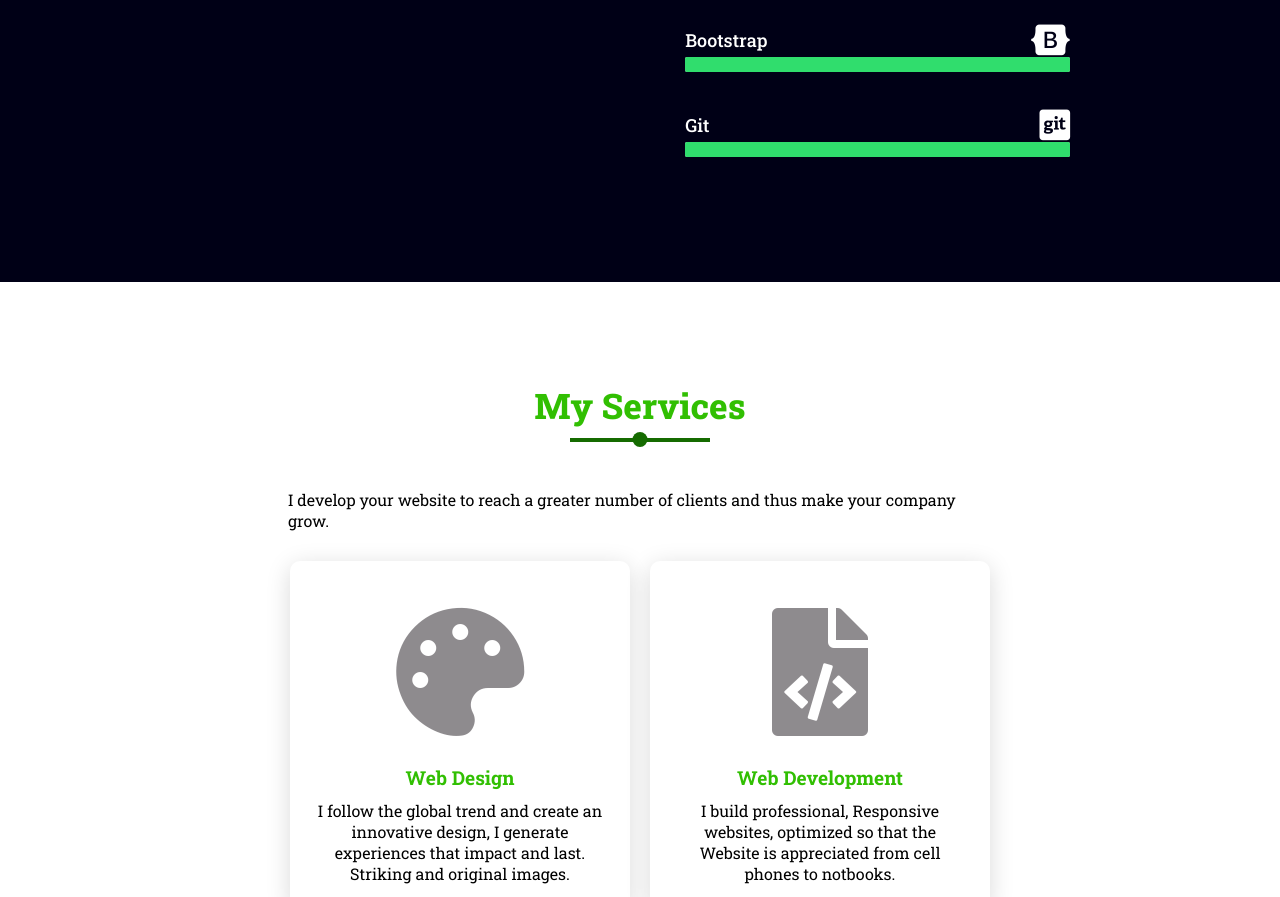
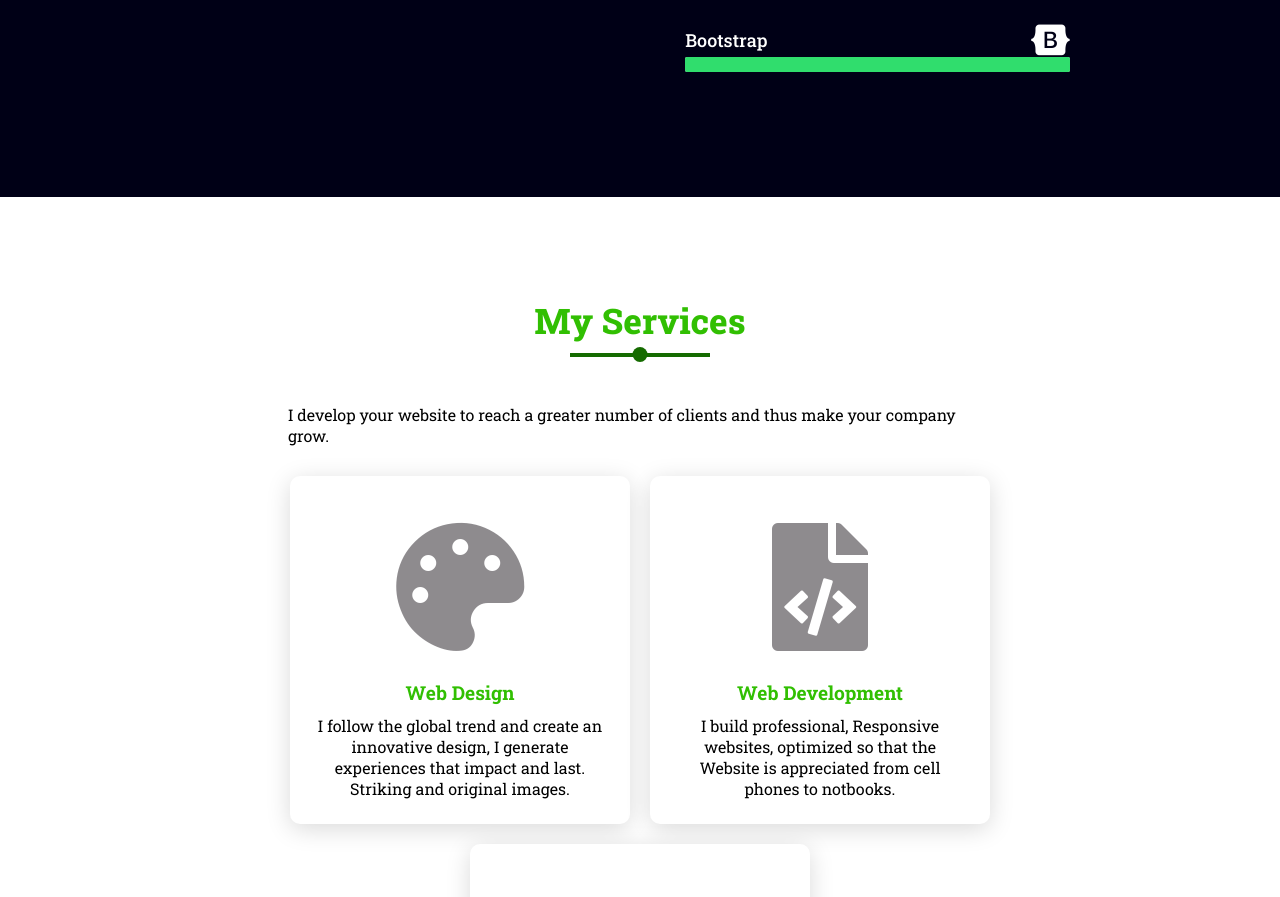
Before and after one commit to LemonDesing/PortfolioDiegoGarcia, a plain HTML site: page index.html in a window 1280 px wide. Shown: the part 2127-3024 px from the top of the page. Drawn offline with nearby package versions, Linux system fonts and the light colour scheme; animation ran at ten frames a second.

Commit message:
Update index.html

```diff
--- a/index.html
+++ b/index.html
@@ -107,13 +107,6 @@
             </div>
             <div class="line boostrap"></div>
           </div>
-          <div class="bar">
-            <div class="info">
-              <span>Git</span>
-              <i class="fab fa-git-square"></i>
-            </div>
-            <div class="line git"></div>
-          </div>
         </div>
       </div>
     </section>
```
